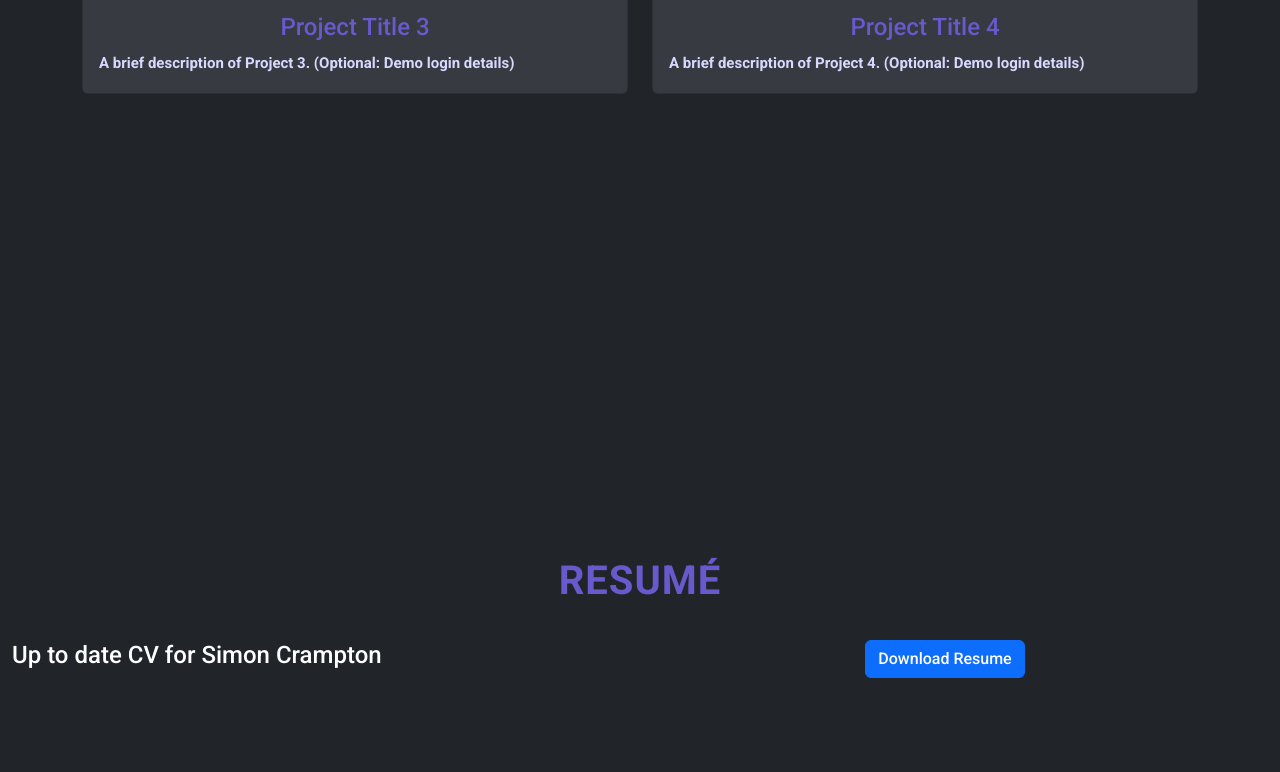
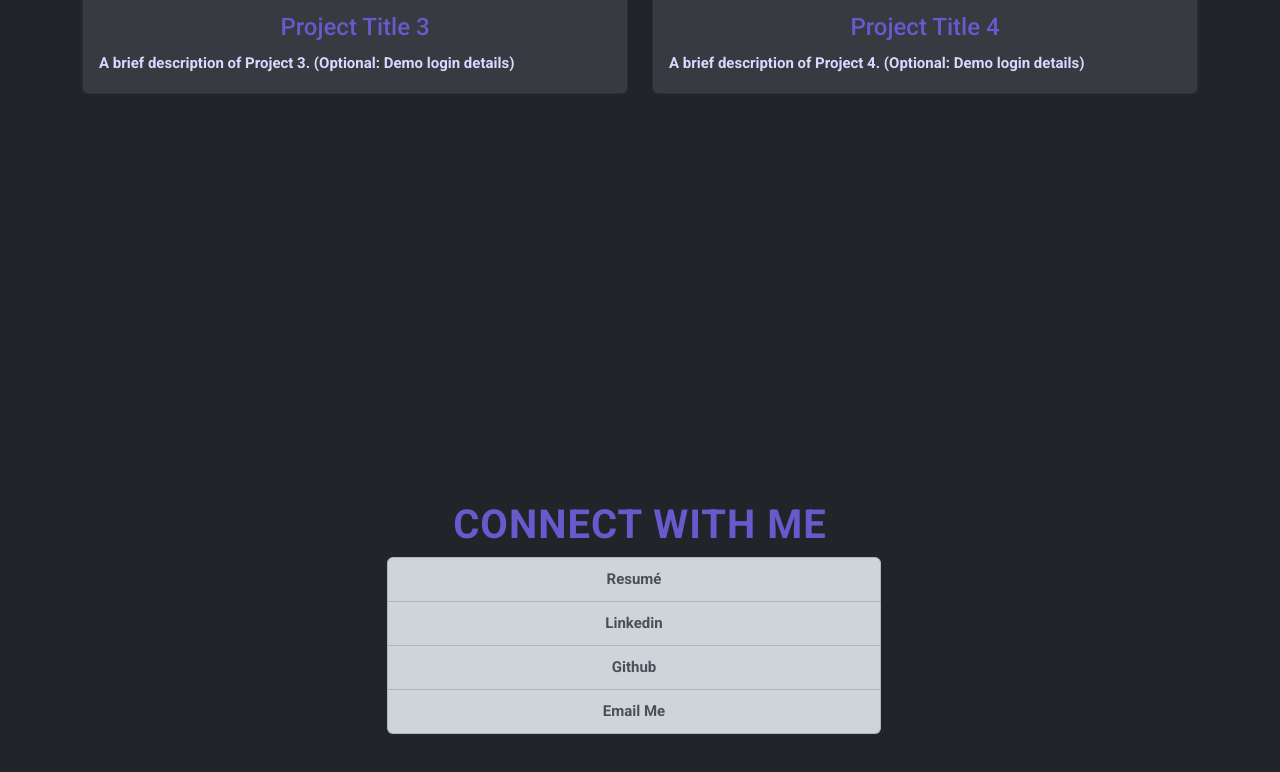
Before and after one commit to DragonSGC/DragonSGC.github.io, a plain HTML site: page index.html in a window 1280 px wide. Shown: the part 1898-2670 px from the top of the page. Drawn offline with Linux system fonts and the light colour scheme.

Commit message:
Combined Resume and Contact me sections into a list group, added screen width sensitive navbar

```diff
--- a/index.html
+++ b/index.html
@@ -14,6 +14,10 @@
   <nav class="navbar navbar-expand-sm fixed-top">
     <div class="container-fluid">
       <a class="navbar-brand" href="#">Simon Gordon Crampton</a>
+      <button class="navbar-toggler" type="button" data-bs-toggle="collapse" data-bs-target="#navbarSupportedContent" aria-controls="navbarSupportedContent" aria-expanded="false" aria-label="Toggle navigation">
+        <span class="navbar-toggler-icon"></span>
+      </button>
+      <div class="collapse navbar-collapse" id="navbarSupportedContent">
         <ul class="navbar-nav ms-auto">
           <li class="nav-item">
             <a class="nav-link" href="#home">Home</a>
@@ -22,14 +26,14 @@
             <a class="nav-link" href="#projects">Projects</a>
           </li>
           <li class="nav-item">
-              <a class="nav-link" href="#resume">Resumé</a>
-            </li>
-            <li class="nav-item">
-                <a class="nav-link" href="#contact">Contact me</a>
+            <a class="nav-link" href="#connect">Connect With Me</a>
           </li>
         </ul>
       </div>
+    </div>
   </nav>
+
+
 
     <section id="home">
         <div class="container-fluid">
@@ -110,22 +114,16 @@
       </div>
     </section>
 
-    <section id="resume">
-      <div class="container-fluid">
+  <section id="connect">
+      <div class="container-fluid d-flex justify-content-center text-center">
           <div class="row">
-              <div class="col-md-12">
-                  <div class="d-flex justify-content-center">
-                      <h1>Resumé</h1>
-                  </div>
+            <h1>Connect With Me</h1>
             <br/>
-              </div>
-          </div>
-          <div class="row align-items-center justify-content-center">
-            <div class="col-sm-8">
-              <h4>Up to date CV for Simon Crampton</h4>
-            </div>
-            <div class="col-sm-4">
-              <a href="data/Resume.pdf" class="btn btn-primary">Download Resume</a>
+            <div class="list-group">
+              <a href="data/Resume.pdf" class="list-group-item list-group-item-action list-group-item-dark" target="_blank" rel="noopener noreferrer">Resumé</a>
+              <a href="https://www.linkedin.com/in/simon-crampton-388aa0274/" class="list-group-item list-group-item-action list-group-item-dark" target="_blank" rel="noopener noreferrer">Linkedin</a>
+              <a href="https://github.com/DragonSGC" class="list-group-item list-group-item-action list-group-item-dark" target="_blank" rel="noopener noreferrer">Github</a>
+              <a href="mailto:simongc100@gmail.com" class="list-group-item list-group-item-action list-group-item-dark" target="_blank" rel="noopener noreferrer">Email Me</a>
             </div>
           </div>
       </div>
```
Lines whose indentation alone changed are shown as unchanged.
